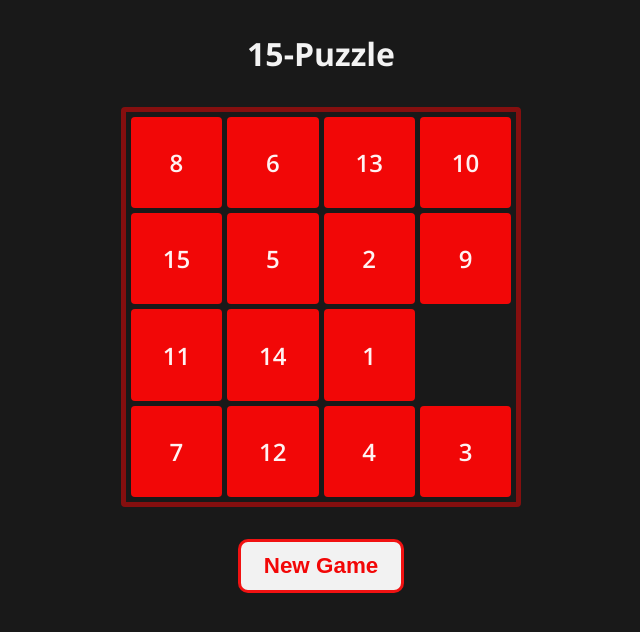
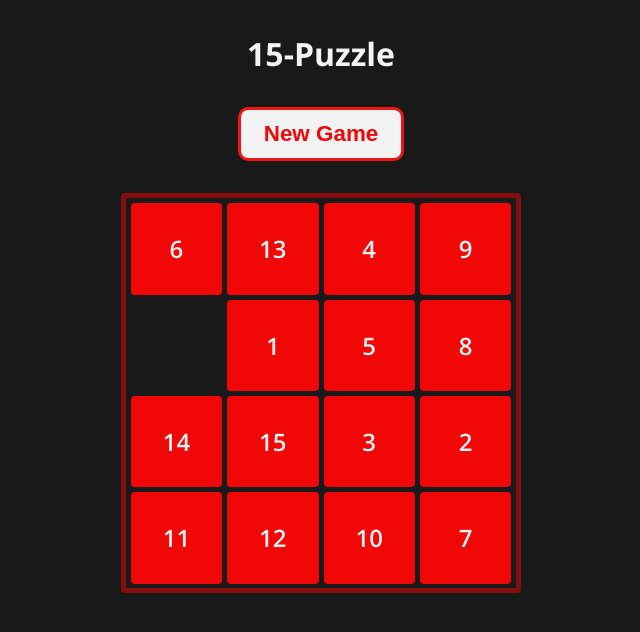
Before and after one commit to Martinf88/15-puzzle, a React (Vite) app: page / in a window 1280 px wide. Shown: the top 632 px of the page, without its empty margins (319-959 px from the left). Built offline with nearby package versions, Linux system fonts and the light colour scheme.

Commit message:
new game button shuffles the array

```diff
--- a/src/components/GameBoard.jsx
+++ b/src/components/GameBoard.jsx
@@ -1,27 +1,30 @@
-import React from 'react'
+import { useState, useEffect } from 'react'
 import Tile from './Tile'
 
 export default function GameBoard() {
 
-	/*
-   The 'numbers' array is generated using Array.from() to create an array containing numbers from 1 to 16.
-	*/
-	const numbers = Array.from({ length: 16}, (_, index) => index +1)
-	// 	Alternative: const numbers = [];
-	// 	for (let i = 1; i <= 16; i++) {
-	// 	numbers.push(i);
-	//   }
-
-	shuffleArray(numbers);
-	console.log(numbers);
+	const [numbers, setNumbers] = useState([]);
 
 
 	function shuffleArray(array) {
-		for (let i = array.length -1; i > 0; i--){
+		const shuffledArray = [...array];
+		for (let i = shuffledArray.length - 1; i > 0; i--){
 			const j = Math.floor(Math.random() * (i + 1));
-			[array[i], array[j]] = [array[j], array[i]];
+			[shuffledArray[i], shuffledArray[j]] = [shuffledArray[j], shuffledArray[i]];
 		}
-		return array;
+		return shuffledArray;
+	}
+
+	//Shuffle the array upon initial render
+	useEffect(() => {
+		const initialNumbers = Array.from({ length: 16}, (_, index) => index +1)
+		const shuffledNumbers = shuffleArray(initialNumbers);
+		setNumbers(shuffledNumbers)
+	},[])
+
+	function handleNewGameClick() {
+		const shuffledNumbers = shuffleArray(numbers);
+		setNumbers(shuffledNumbers)
 	}
 
 	function handleTileMove(params) {
@@ -29,7 +32,9 @@ export default function GameBoard() {
 	}
 
   return (
-	<div className='game-board'>
+	<>
+		<button className='new-game-btn' onClick={handleNewGameClick}>New Game</button>
+		<div className='game-board'>
 		{numbers.map((number) => (
 			<Tile
 			key={number}
@@ -40,5 +45,6 @@ export default function GameBoard() {
 			/>
 		))}
 	</div>
+	</>
   )
 }
--- a/src/components/Newgame.jsx
+++ b/src/components/Newgame.jsx
@@ -1,7 +1,8 @@
 import React from 'react'
+import shuffleArray from './GameBoard'
 
 export default function Newgame() {
   return (
-	<button className='new-game-btn'>New Game</button>
+	<></>
   )
 }
```
